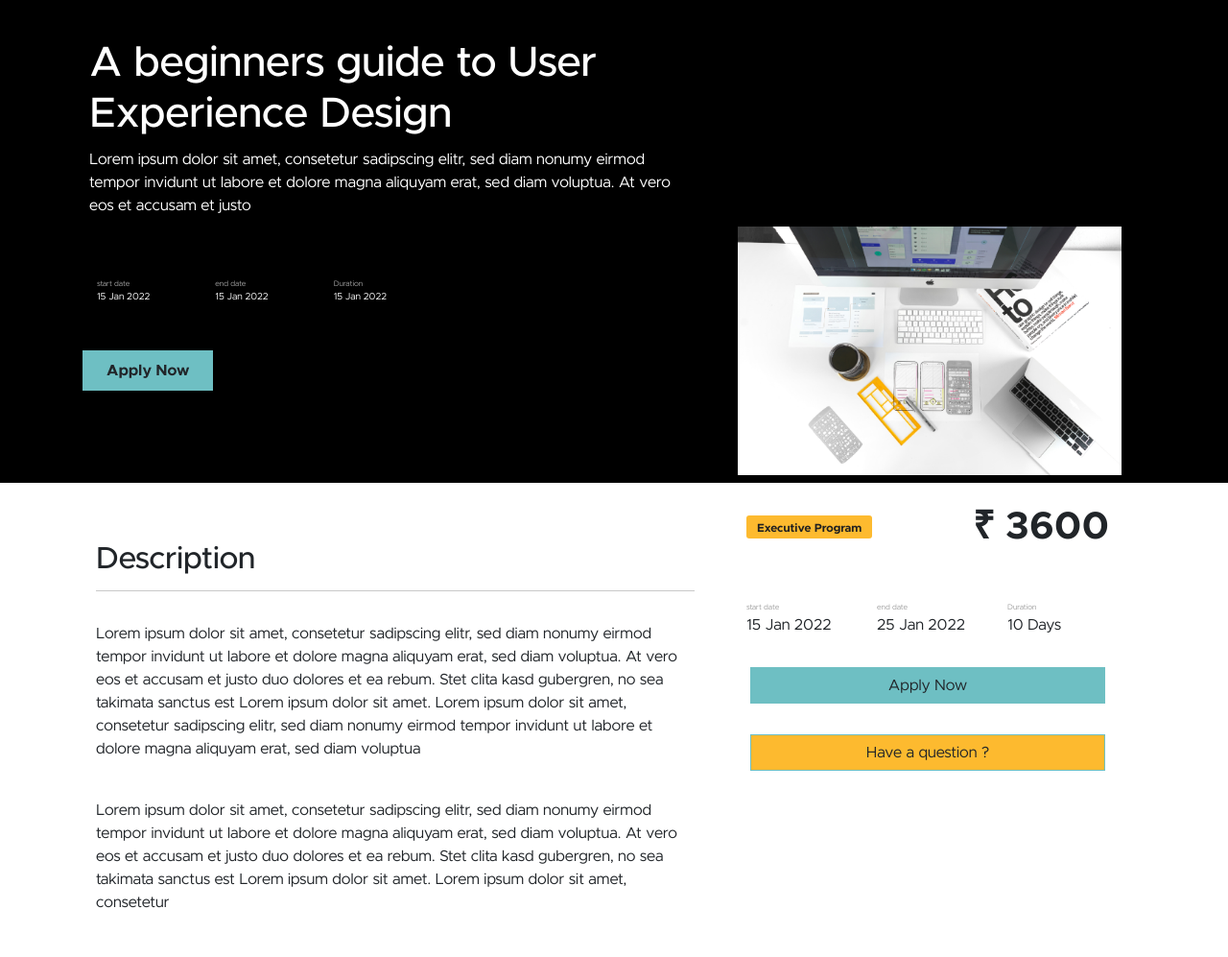
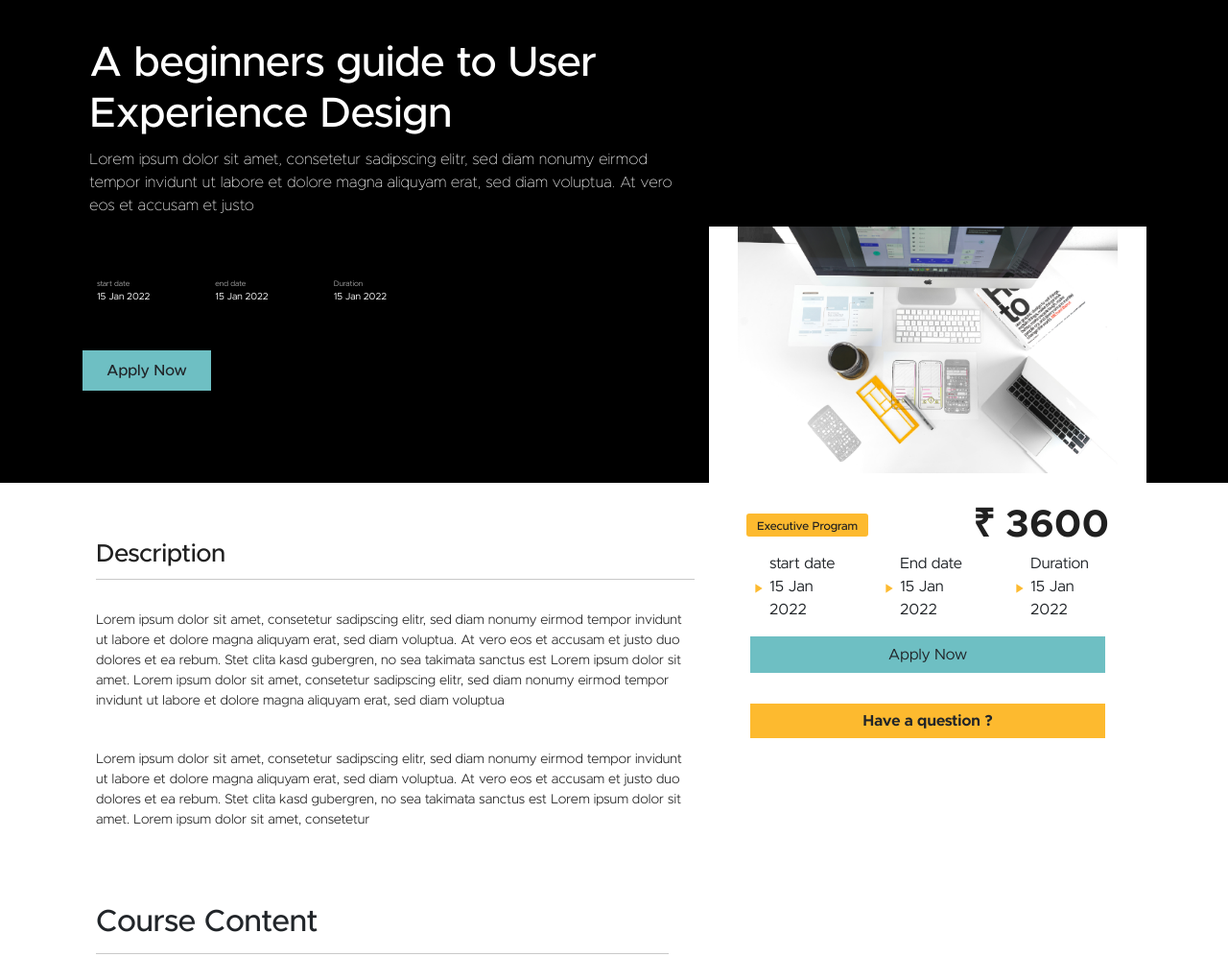
Before and after one commit to sourabh99967780/futurense-idp-design, a website: page enroll.html in a window 1280 px wide. Shown: the top 997 px of the page at 96% size. Drawn offline with nearby package versions, Linux system fonts and the light colour scheme.

Commit message:
changes done

```diff
--- a/assets/scss/_enroll.scss
+++ b/assets/scss/_enroll.scss
@@ -14,6 +14,7 @@
         color: #fff;
         text-align: left;
         font-size: 1rem;
+        font-weight: 200;
     }
     .duration-wrap{
         max-width: 402px;
@@ -29,11 +30,11 @@
         font-size: 0.625rem;
     }
     .banner-btn button{
-        font-weight: 600;
+        font-weight: $fw-metropolis-medium;;
     }
     .content h2{
         font-size: 1.625em;
-        font-weight: 600;
+        font-weight: $fw-metropolis-medium;;
         color: #202020;
     }
     .content p{
@@ -50,6 +51,112 @@
         color:#202020;
     }
     .sub-content p{
-        color:red;
+        font-size: 14px;
+        font-weight: 300;
+        color: #202020;
     }
+    .content h2{
+        border-bottom:0.30000001192092896px solid #2020203d;
+        line-height: 2;
+    }
+    .card-content{
+        max-width:456px;
+        width:100%;
+        margin-top: 0;
+        background-color: #fff;
+        @include for-medium-devices {
+            margin-top: -24%;
+            flex-direction: row-reverse;
+        }
+    }
+    .card-content {
+        transition: box-shadow ease-in-out 200ms;
+        cursor: pointer;
+    }
+    .img-wrap img{
+        max-width: 400px;
+        width: 100%;
+    }
+    .pro_wrap{
+        background-color:#FDBA2F;
+        border-radius: 3px;padding: 0 11px;
+        max-height: 26px;
+        align-self: center;
+    }
+    .pro_wrap a{
+        color: #202020;
+        font-size: 12px;
+        font-weight: $fw-metropolis-medium;
+    }
+    .card-content span{
+        color: #A0A0A0;
+        display: block;
+        font-size: 0.5rem;
+    }
+    .price span{
+        font-size: 40px;
+        font-weight: bold;
+        color: #202020;
+    }
+    .card-apply button{
+        width:100%
+    }
+    .card-enroll button{
+        width:100%;
+        background-color:#FDBA2F;
+        font-weight: 600;
+        border: none;
+    }
+    .sub-content{
+        max-width:627px;
+        width:100%;
+
+    }
+    .sub-content h2{
+        border-bottom:0.30000001192092896px solid #2020203d;
+        line-height: 2;
+    }
+    .sub-content h4{
+        font-size: 1.25em;
+        font-weight: $fw-metropolis-medium;
+    }
+    .sub-content span{
+        font-size: 1rem;
+        font-weight: 300;
+    }
+    .arrow-icon {
+        color: #FDBA2F!important;
+        font-size: 1.5rem !important;
+    }
+    .time-icon{
+        color: #81D0D3!important;
+        font-size: 1.5rem !important;
+    }
+    .stop-icon{
+        color: #FF7901!important;
+        font-size: 1.5rem !important;
+    }
+    .material-icons {
+        font-family: 'Material Icons';
+        font-weight: normal;
+        font-style: normal;
+        font-size: 24px;
+        line-height: 1;
+        letter-spacing: normal;
+        text-transform: none;
+        display: inline-block;
+        white-space: nowrap;
+        word-wrap: normal;
+        direction: ltr;
+        -webkit-font-feature-settings: 'liga';
+        -webkit-font-smoothing: antialiased;
+    }
+    .card-content p{
+        margin: 0;
+        padding: 0;
+    }
+    .card-date-icon{
+        padding: 4px;
+    }
+
 }
--- a/enroll.html
+++ b/enroll.html
@@ -19,8 +19,8 @@
 
     <title>Enroll</title>
   </head>
-  <body>
-      <section id="enrollpage" style="background-color:#000;">
+  <body id="enrollpage">
+      <section style="background-color:#000;">
         <div class="container py-4">
             <div class="intro-text py-3">
                 <h1 class="px-2">A beginners guide to User Experience Design</h1>
@@ -62,65 +62,72 @@
             </div>
         </div>
       </section>
-      <section class="d-flex container">
+      <section class="d-flex container flex-wrap">
           <div class="content col-md container my-5">
-            <h2 style="border-bottom:0.30000001192092896px solid #2020203d;line-height: 2;">Description</h2>
+            <h2>Description</h2>
             <p class="py-4">Lorem ipsum dolor sit amet, consetetur sadipscing elitr, sed diam nonumy eirmod tempor invidunt ut labore et dolore magna aliquyam erat, sed diam voluptua. At vero eos et accusam et justo duo dolores et ea rebum. Stet clita kasd gubergren, no sea takimata sanctus est Lorem ipsum dolor sit amet. Lorem ipsum dolor sit amet, consetetur sadipscing elitr, sed diam nonumy eirmod tempor invidunt ut labore et dolore magna aliquyam erat, sed diam voluptua</p>
             <p>Lorem ipsum dolor sit amet, consetetur sadipscing elitr, sed diam nonumy eirmod tempor invidunt ut labore et dolore magna aliquyam erat, sed diam voluptua. At vero eos et accusam et justo duo dolores et ea rebum. Stet clita kasd gubergren, no sea takimata sanctus est Lorem ipsum dolor sit amet. Lorem ipsum dolor sit amet, consetetur</p>
           </div>
-          <div class="card-content col-md" style="max-width:456px; width:100%;margin-top: -24%;">
+          <div class="card-content col-md">
             <div class="col-md img-wrap">
-                <img src="assets/img/program/rectangle_51.png" style="width:400px">
+                <img src="assets/img/program/rectangle_51.png">
             </div>
             <div class="row justify-content-between mx-4 py-4">
-                <div class="pro_wrap" style="background-color:#FDBA2F;border-radius: 3px;padding: 0 11px; max-height: 26px; align-self: center;"><a href="#" style="color: #202020;font-size: 12px;font-weight: 600;">Executive Program</a></div>
-                <div><span class="" style="font-size: 40px; font-weight: bolder;">₹ 3600</span></div>
+                <div class="pro_wrap"><a href="#">Executive Program</a></div>
+                <div class="price"><span>₹ 3600</span></div>
             </div>
             <div class="row px-4">
-                <div class="col-sm">
-                    <div>
-                        <img src="" alt="">
+                <div class="col-sm d-flex align-items-center">
+                    <div class="card-date-icon d-flex align-self-baseline justify-content-center">
+                      <span class="material-icons" style="font-size:1rem;color:#FDBA2F">
+                        play_arrow
+                      </span>
                     </div>
-                    <div>
-                        <p><span style="color: #A0A0A0; display: block; font-size: 0.5rem;">start date</span>15 Jan 2022</p>
+                    <div class="card-content">
+                        <p>start date</p>
+                        <p>15 Jan 2022</p>
                     </div>
                 </div>
-                <div class="col-sm">
-                    <div>
-                        <img src="" alt="">
-                    </div>
-                    <div>
-                        <p><span style="color: #A0A0A0; display: block; font-size: 0.5rem;">end date</span>25 Jan 2022</p>
-                    </div>
+                <div class="col-sm d-flex align-items-center">
+                  <div class="card-date-icon d-flex align-self-baseline justify-content-center">
+                    <span class="material-icons" style="font-size:1rem;color:#FDBA2F">
+                      play_arrow
+                    </span>
+                  </div>
+                  <div class="card-content">
+                    <p>End date</p>
+                    <p>15 Jan 2022</p>
+                  </div>
+              </div>
+              <div class="col-sm d-flex align-items-center">
+                <div class="card-date-icon d-flex align-self-baseline justify-content-center">
+                  <span class="material-icons" style="font-size:1rem;color:#FDBA2F">
+                    play_arrow
+                  </span>
                 </div>
-                <div class="col-sm">
-                    <div>
-                        <img src="" alt="">
-                    </div>
-                    <div>
-                        <p><span style="color: #A0A0A0; display: block; font-size: 0.5rem;">Duration</span>10 Days</p>
-                    </div>
+                <div class="card-content">
+                  <p>Duration</p>
+                  <p>15 Jan 2022</p>
                 </div>
             </div>
-            <div class="row px-4 mx-1">
+            </div>
+            <div class="row px-4 mx-1 card-apply">
                 <button
-                class=" btn btn-primary px-4 my-3" style="width:100%"
-              >
+                class=" btn btn-primary px-4 my-3">
                 Apply Now
               </button>
             </div>
-            <div class="row px-4 mx-1">
+            <div class="row px-4 mx-1 card-enroll">
                 <button
-                class="btn btn-primary px-4 my-3" style="width:100%;background-color:#FDBA2F;"
-              >
+                class="btn btn-primary px-4 my-3">
               Have a question ?
               </button>
             </div>
           </div>
       </section>
       <section class="container">
-        <div class="sub-content col-md" style="max-width:627px;width:100%;">
-        <h2 style="border-bottom:0.30000001192092896px solid #2020203d;line-height: 2;">Course Content</h2>
+        <div class="sub-content col-md">
+        <h2>Course Content</h2>
           <div class="py-4">
             <h4>Syllabus</h4>
             <p class="py-3">Lorem ipsum dolor sit amet, consetetur sadipscing elitr, sed diam nonumy eirmod tempor invidunt ut labore et dolore magna aliquyam erat, sed diam voluptua. At vero eos et accusam et justo duo dolores et ea rebum. Stet clita kasd gubergren, no sea takimata sanctus est Lorem ipsum dolor sit amet. Lorem ipsum dolor sit amet, consetetur sadipscing elitr, sed diam nonumy eirmod tempor invidunt ut labore et dolore magna aliquyam erat, sed diam voluptua. At vero eos et accusam et justo duo dolores et ea rebum. Stet clita kasd gubergren, no sea takimata sanctus est Lorem ipsum dolor sit amet.
```
Also changed, not shown: style.css, 1 other file.
